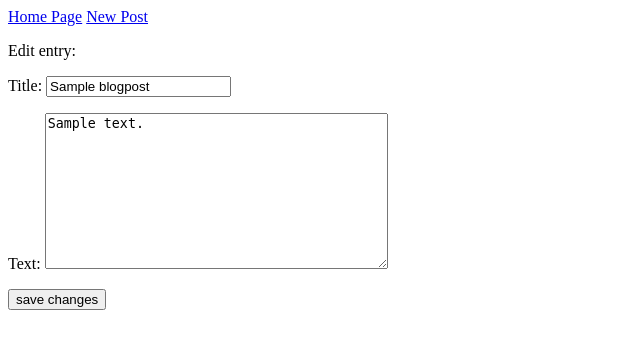
After one commit to beardedsamwise/Python-Crash-Course, a Django app: page /editblog/1/ in a window 1280 px wide. The commit adds this page. Shown: the top 349 px of the page, without its empty margins (0-640 px from the left). Run offline with Django 3.2, Linux system fonts and the light colour scheme; tables that the repository leaves empty hold one stand-in row (values such as "Sample post").

Commit message:
add blog post editing functionality

```diff
--- /dev/null
+++ b/Django Project/blog/blogs/templates/blogs/editblog.html
@@ -0,0 +1,12 @@
+{% extends 'blogs/base.html' %}
+
+{% block content %}
+
+  <p>Edit entry:</p>
+
+  <form action="{% url 'blogs:editblog' entry.id %}" method='post'>
+    {% csrf_token %}
+    {{ form.as_p }}
+    <button name="submit">save changes</button>
+  </form>
+{% endblock content %}
--- a/Django Project/blog/blogs/templates/blogs/index.html
+++ b/Django Project/blog/blogs/templates/blogs/index.html
@@ -6,7 +6,9 @@
   {% for post in posts %}
       <h2>{{ post.title }}</h2>
       <p>{{ post.text }}</p>
-
+      <p>
+        <a href="{% url 'blogs:editblog' post.id %}">edit entry</a>
+      </p>
   {% empty %}
     <li>There are no entries yet.</li>
 
--- a/Django Project/blog/blogs/urls.py
+++ b/Django Project/blog/blogs/urls.py
@@ -9,4 +9,5 @@ urlpatterns = [
     # Home page
     path('', views.index, name='index'),
     path('newblog/', views.newblog, name='newblog'),
+    path('editblog/<int:entry_id>/', views.editblog, name='editblog'),
 ]
--- a/Django Project/blog/blogs/views.py
+++ b/Django Project/blog/blogs/views.py
@@ -25,3 +25,21 @@ def newblog(request):
 
     context = {'form': form}
     return render(request, 'blogs/newblog.html', context)
+
+def editblog(request, entry_id):
+    """Edit an existing blog entry."""
+    entry = BlogPost.objects.get(id=entry_id)
+    post = BlogPost.objects.all()
+
+    if request.method != 'POST':
+        # Initial request, pre-fill form with the current entry.
+        form = BlogForm(instance=entry)
+    else:
+        # POST submitted data; process data.
+        form = BlogForm(instance=entry, data=request.POST)
+        if form.is_valid():
+            form.save()
+            return HttpResponseRedirect(reverse('blogs:index'))
+
+    context = {'entry': entry, 'form': form}
+    return render(request, 'blogs/editblog.html', context)
```
Also changed, not shown: Django Project/blog/blogs/migrations/0003_auto_20190531_0640.py (added).
